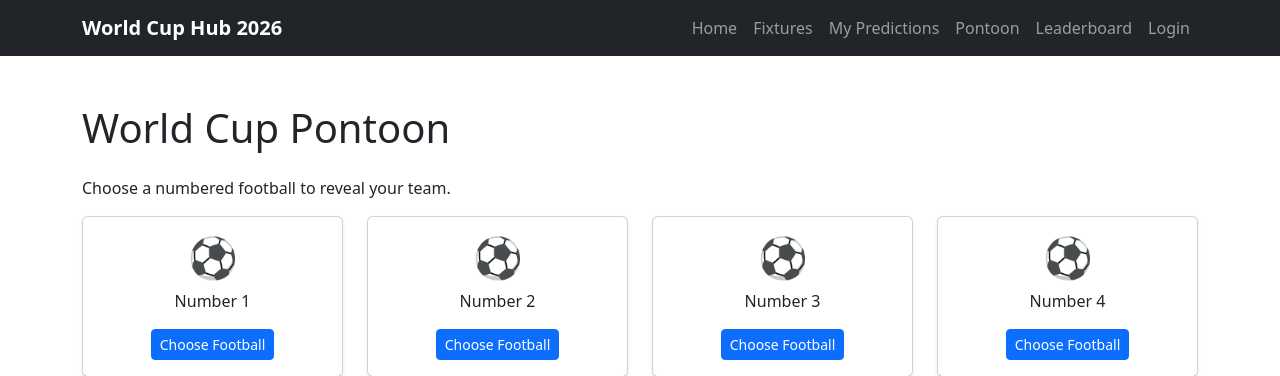
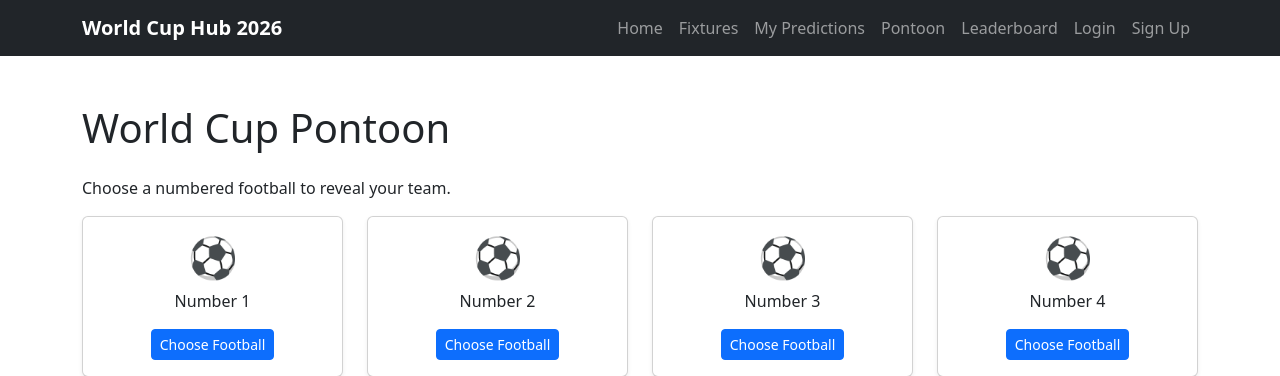
Before and after one commit to joeb-brfc/world-cup-hub-2026, a Django app: page /pontoon/ in a window 1280 px wide. Shown: the top 376 px of the page. Run offline with Django 5.2, Linux system fonts and the light colour scheme; data comes from the database, SQL or seed files in the repository; both versions use the stored data as it was after the commit.

Commit message:
Update navbar authentication links

```diff
--- a/templates/base.html
+++ b/templates/base.html
@@ -45,9 +45,29 @@
               <a class="nav-link" href="{% url 'leaderboard' %}"> Leaderboard </a>
             </li>
 
-            <li class="nav-item">
-              <a class="nav-link" href="#">Login</a>
-            </li>
+{% if user.is_authenticated %}
+
+<li class="nav-item">
+    <a class="nav-link" href="{% url 'account_logout' %}">
+        Logout
+    </a>
+</li>
+
+{% else %}
+
+<li class="nav-item">
+    <a class="nav-link" href="{% url 'account_login' %}">
+        Login
+    </a>
+</li>
+
+<li class="nav-item">
+    <a class="nav-link" href="{% url 'account_signup' %}">
+        Sign Up
+    </a>
+</li>
+
+{% endif %}
           </ul>
         </div>
       </div>
--- a/worldcuphub/settings.py
+++ b/worldcuphub/settings.py
@@ -55,6 +55,7 @@ MIDDLEWARE = [
     'django.contrib.auth.middleware.AuthenticationMiddleware',
     'django.contrib.messages.middleware.MessageMiddleware',
     'django.middleware.clickjacking.XFrameOptionsMiddleware',
+    "allauth.account.middleware.AccountMiddleware",
 ]
 
 ROOT_URLCONF = 'worldcuphub.urls'
--- a/worldcuphub/urls.py
+++ b/worldcuphub/urls.py
@@ -21,4 +21,5 @@ urlpatterns = [
     path("admin/", admin.site.urls),
     path("", include("predictor.urls")),
     path("pontoon/", include("pontoon.urls")),
+    path("accounts/", include("allauth.urls")),
 ]
```
Also changed, not shown: db.sqlite3.
